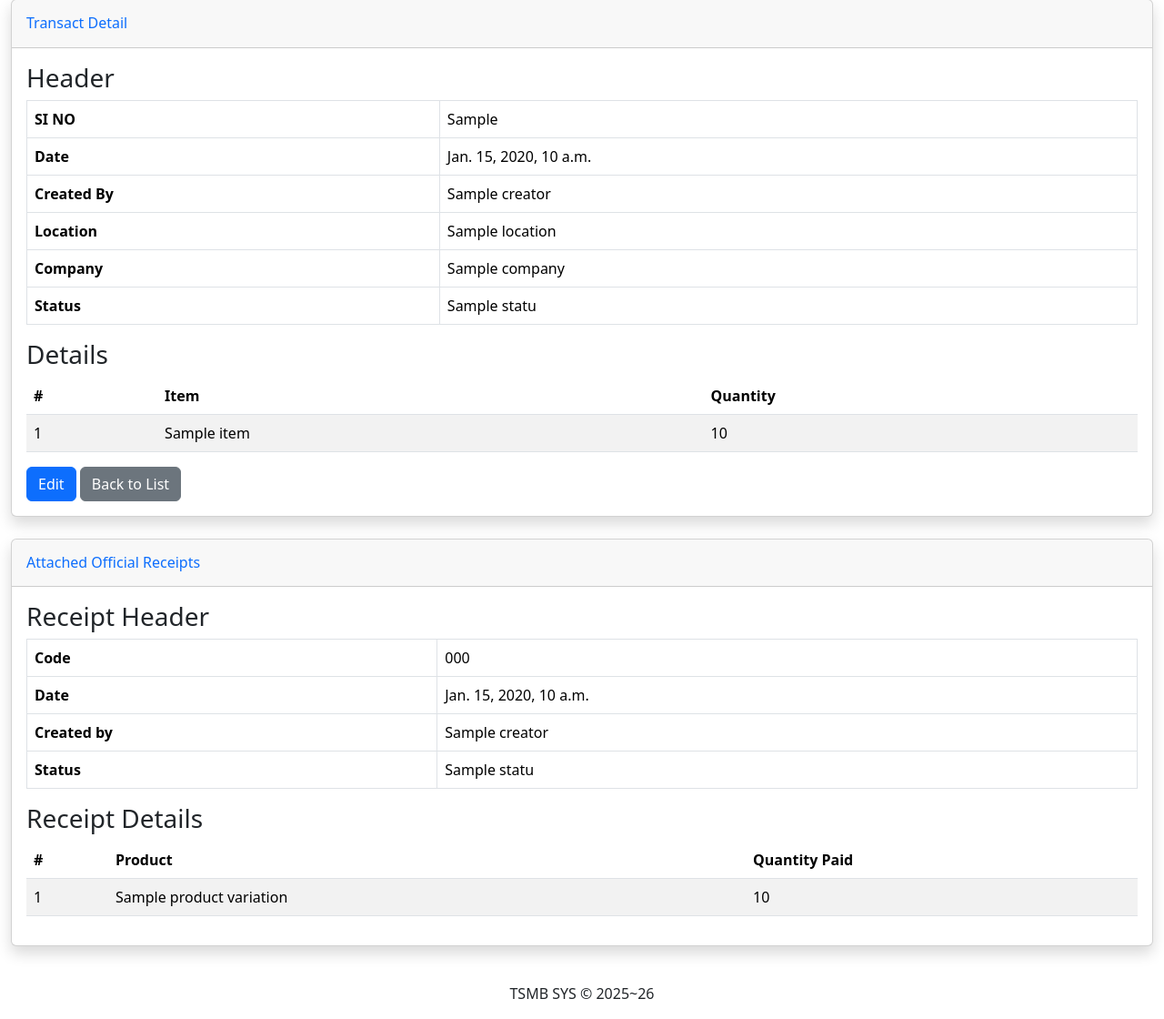
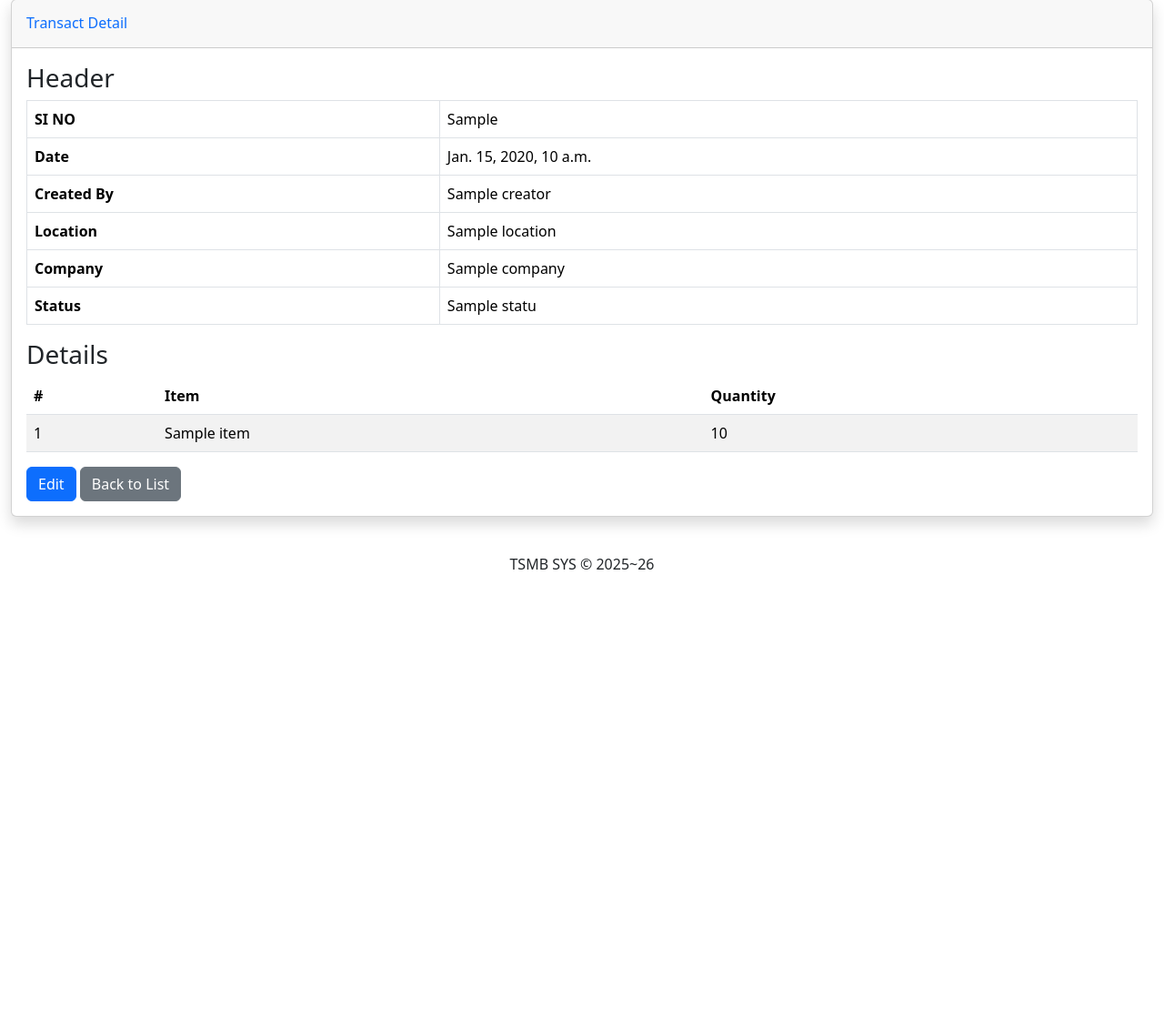
Before and after one commit to jmgcheng/tsmb_sys01_repo01, a Django app: template core/transacts/templates/transacts/transact_detail.html in a window 1280 px wide. Shown: the part 140-1260 px from the top of the page at 91% size. After the commit the page ends 766 px from the top, so only its background shows below. Run offline with Django 5.2, Linux system fonts and the light colour scheme; the template is opened without the code that fills it: most values are stand-ins (such as "Sample title", 1, 10 or a date in 2020); some libraries are stand-ins or nearby versions.

Commit message:
update - remove - OR attached code - transact detail ui

```diff
--- a/core/transacts/templates/transacts/transact_detail.html
+++ b/core/transacts/templates/transacts/transact_detail.html
@@ -97,110 +97,6 @@
 
 
 
-
-
-
-
-
-    <!-- attached receipts start -->
-    {% if receipt_headers %}
-    <div class="row">
-      <div class="col">
-        <div class="card shadow mb-4">
-          <div class="card-header py-3">
-            <h6 class="m-0 font-weight-bold text-primary">
-              Attached Official Receipts
-            </h6>
-          </div>
-          {% for receipt_header in receipt_headers %}
-
-            <div class="card-body">
-              <!-- Header Information -->
-              <h3>Receipt Header</h3>
-              <table class="table table-bordered" style="background-color: #fecfec;">
-                <tr>
-                  <th>Code</th>
-                  <td>{{ receipt_header.code }}</td>
-                </tr>
-                <tr>
-                  <th>Date</th>
-                  <td>{{ receipt_header.date }}</td>
-                </tr>
-                <tr>
-                  <th>Created by</th>
-                  <td>{{ receipt_header.creator }}</td>
-                </tr>
-                <tr>
-                  <th>Status</th>
-                  <td>{{ receipt_header.status.name }}</td>
-                </tr>
-              </table>
-
-              <!-- Details Information -->
-              <h3>Receipt Details</h3>
-              <table class="table table-striped table-hover">
-                <thead>
-                  <tr>
-                    <th>#</th>
-                    <th>Product</th>
-                    <th>Quantity Paid</th>
-                  </tr>
-                </thead>
-                <tbody>
-                  {% for receipt_detail in receipt_header.receipt_details %}
-                    <tr>
-                      <td>{{ forloop.counter }}</td>
-                      <td>{{ receipt_detail.product_variation.name }}</td>
-                      <td>{{ receipt_detail.quantity_paid }}</td>
-                    </tr>
-                  {% empty %}
-                    <tr>
-                      <td colspan="3" class="text-center">No details available.</td>
-                    </tr>
-                  {% endfor %}
-                </tbody>
-              </table>
-
-            </div>
-          {% endfor %}
-        </div>
-      </div>
-    </div>
-    {% else %}
-
-      <div class="row">
-        <div class="col">
-          <div class="card shadow mb-4">
-            <div class="card-body">
-              <div class="alert alert-info">
-                No attached receipts yet.
-              </div>
-            </div>
-          </div>
-        </div>
-      </div>
-
-    {% endif %}
-    <!-- attached receipts end -->
-
-
-
-
-
-
-
-
-
-
-
-
-
-
-
-
-
-
-
   </div>
 
 
```
